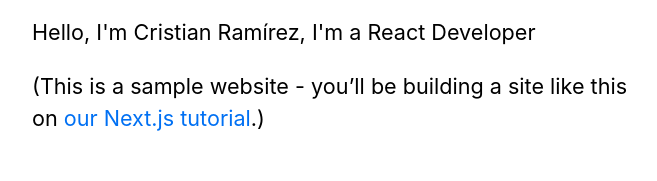
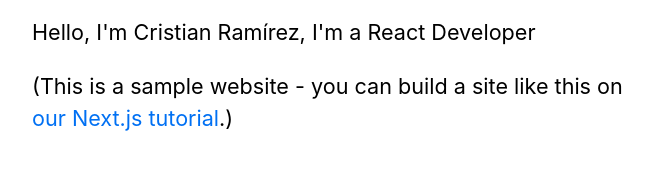
Before and after one commit to cdramirezh/nextjs-blog, a Next.js app: page / in a window 1280 px wide. Shown: the part 294-475 px from the top of the page, without its empty margins (302-959 px from the left). Built offline with nearby package versions, Linux system fonts and the light colour scheme.

Commit message:
Some changes

```diff
--- a/pages/index.js
+++ b/pages/index.js
@@ -23,7 +23,7 @@ export default function Home({ allPostsData }) {
 			<section className={utilStyles.headingMd}>
 				<p>Hello, I'm Cristian Ramírez, I'm a React Developer</p>
 				<p>
-					(This is a sample website - you’ll be building a site like this on{" "}
+					(This is a sample website - you can build a site like this on{" "}
 					<a href="https://nextjs.org/learn">our Next.js tutorial</a>.)
 				</p>
 			</section>
```
